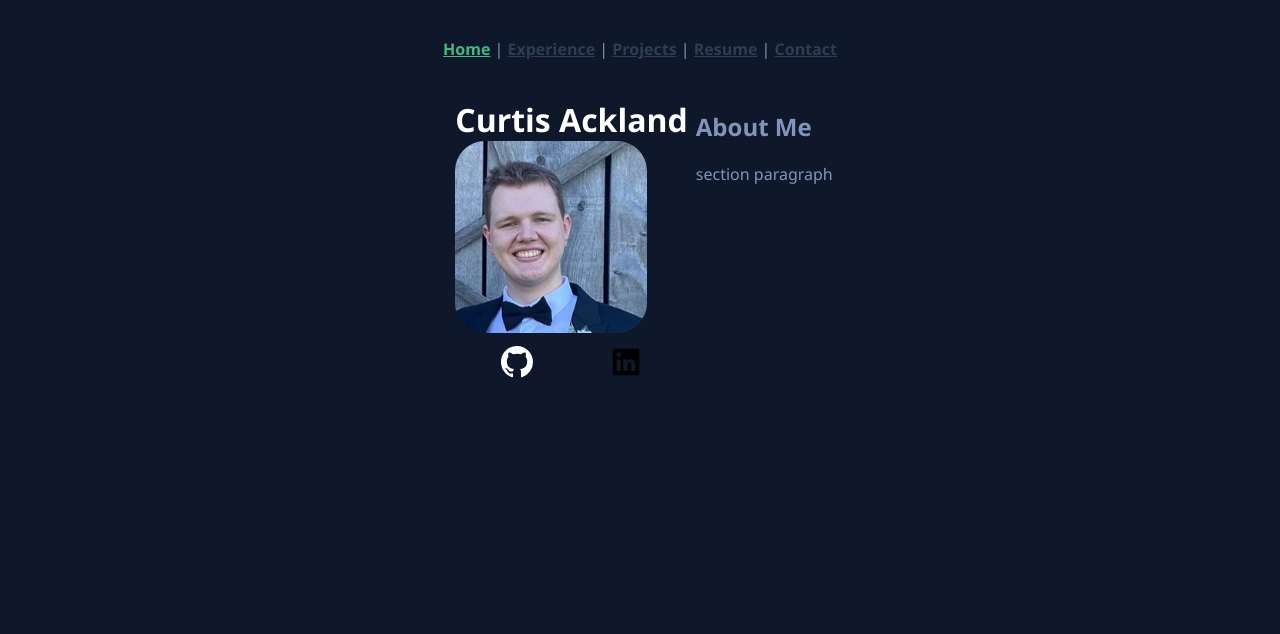
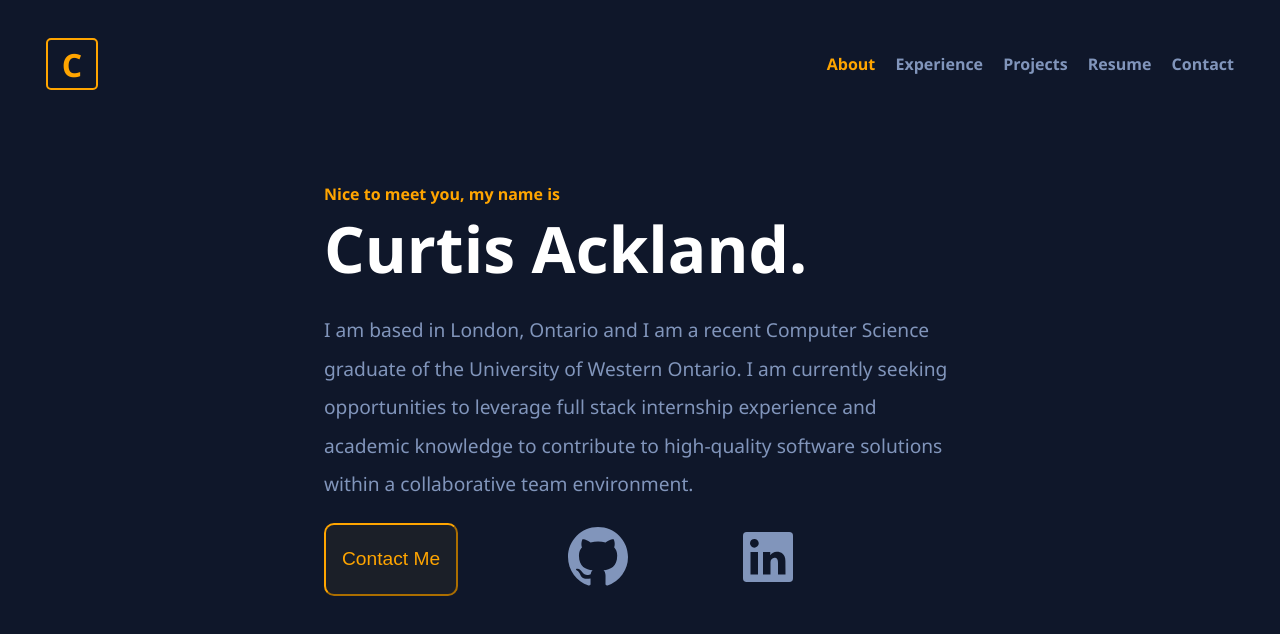
Before and after one commit to curtisackland/curtisackland.github.io, a Vue app: page / in a window 1280 px wide. Shown: the top 634 px of the page. Built offline with nearby package versions, Linux system fonts and the light colour scheme.

Commit message:
Updated home page and icon

```diff
--- a/public/index.html
+++ b/public/index.html
@@ -4,7 +4,7 @@
     <meta charset="utf-8">
     <meta http-equiv="X-UA-Compatible" content="IE=edge">
     <meta name="viewport" content="width=device-width,initial-scale=1.0">
-    <link rel="icon" href="<%= BASE_URL %>favicon.ico">
+    <link rel="icon" href="<%= BASE_URL %>website_icon.png">
     <title><%= htmlWebpackPlugin.options.title %></title>
   </head>
   <body>
--- a/src/App.vue
+++ b/src/App.vue
@@ -1,10 +1,15 @@
 <template>
   <nav>
-    <router-link to="/">Home</router-link> |
-    <router-link to="/experience">Experience</router-link> |
-    <router-link to="/projects">Projects</router-link> |
-    <router-link to="/resume">Resume</router-link> |
-    <router-link to="/contact">Contact</router-link>
+    <router-link to="/">
+      <h2>C</h2>
+    </router-link>
+    <div class="links">
+      <router-link to="/">About</router-link>&nbsp;
+      <router-link to="/experience">Experience</router-link>&nbsp;
+      <router-link to="/projects">Projects</router-link>&nbsp;
+      <router-link to="/resume">Resume</router-link>&nbsp;
+      <router-link to="/contact">Contact</router-link>
+    </div>
   </nav>
   <router-view />
 </template>
@@ -13,15 +18,39 @@
 nav {
   padding: 30px;
   text-align: center;
+  display: flex;
+  justify-content: space-between;
 
   a {
     font-weight: bold;
-    color: #2c3e50;
+    color: $baseFontColor;
+    text-decoration: none;
+    margin: 0 8px 0 8px;
 
     &.router-link-exact-active {
-      color: #42b983;
+      color: $accentColor;
     }
   }
 }
+
+.links {
+  display: flex;
+  flex-wrap: wrap;
+  align-items: center;
+}
+
+h2 {
+  color: $accentColor;
+  margin: 0;
+  font-size: 2em;
+  display: flex;
+  align-items: center;
+  text-align: center;
+  justify-content: center;
+  border: 2px solid $accentColor;
+  border-radius: 5px;
+  height: 1.5em;
+  aspect-ratio: 1 / 1;
+}
 </style>
 <script setup></script>
--- a/src/assets/css/main.scss
+++ b/src/assets/css/main.scss
@@ -1,7 +1,7 @@
 @import "variables";
 
 #app {
-  font-family: "Segoe UI", "Times New Roman", Avenir, Helvetica, Arial, sans-serif;
+  font-family: "Segoe UI", Avenir, Helvetica, Arial, sans-serif;
   -webkit-font-smoothing: antialiased;
   -moz-osx-font-smoothing: grayscale;
   color: $baseFontColor;
--- a/src/assets/css/variables.scss
+++ b/src/assets/css/variables.scss
@@ -1,3 +1,4 @@
 $backgroundColor: #0f172a;
 $baseFontColor: #8195bb;
 $h1Color: white;
+$accentColor: #FFA500;
--- a/src/views/HomeView.vue
+++ b/src/views/HomeView.vue
@@ -1,19 +1,24 @@
 <template>
   <div class="home-container">
-    <div class="profile-column">
-      <h1>Curtis Ackland</h1>
-      <img
-        alt="Profile Picture"
-        src="../assets/profile_picture.png"
-        class="profile-picture"
-      />
+    <h4 class="nice-to-meet-you">Nice to meet you, my name is</h4>
+    <h1 class="name-text">Curtis Ackland.</h1>
+    <p class="about-me">
+      I am based in London, Ontario and I am a recent Computer Science graduate
+      of the University of Western Ontario. I am currently seeking opportunities
+      to leverage full stack internship experience and academic knowledge to
+      contribute to high-quality software solutions within a collaborative team
+      environment.
+    </p>
     <div class="icons-space">
+      <button class="contact-me-button">
+        <a class="mail-to-link" href="mailto: curtisackland@rogers.com">
+          Contact Me
+        </a>
+      </button>
       <a href="https://github.com/curtisackland" target="_blank">
         <svg
           xmlns="http://www.w3.org/2000/svg"
           viewBox="0 0 16 16"
-            width="32"
-            height="32"
           class="link-icons"
         >
           <path
@@ -21,23 +26,17 @@
           ></path>
         </svg>
       </a>
-        <a href="https://github.com/curtisackland" target="_blank">
+      <a href="https://www.linkedin.com/in/curtis-ackland/" target="_blank">
         <svg
           xmlns="http://www.w3.org/2000/svg"
           viewBox="0 0 24 24"
-            width="32"
-            height="32"
+          class="link-icons"
         >
           <path
             d="M20.5 2h-17A1.5 1.5 0 002 3.5v17A1.5 1.5 0 003.5 22h17a1.5 1.5 0 001.5-1.5v-17A1.5 1.5 0 0020.5 2zM8 19H5v-9h3zM6.5 8.25A1.75 1.75 0 118.3 6.5a1.78 1.78 0 01-1.8 1.75zM19 19h-3v-4.74c0-1.42-.6-1.93-1.38-1.93A1.74 1.74 0 0013 14.19a.66.66 0 000 .14V19h-3v-9h2.9v1.3a3.11 3.11 0 012.7-1.4c1.55 0 3.36.86 3.36 3.66z"
           ></path>
         </svg>
       </a>
-      </div>
-    </div>
-    <div>
-      <h2>About Me</h2>
-      section paragraph
     </div>
   </div>
 </template>
@@ -48,31 +47,54 @@ export default {
 };
 </script>
 
-<style lang="scss">
+<style scoped lang="scss">
 .home-container {
-  display: flex;
-  flex-wrap: wrap;
+  white-space: normal;
   justify-content: center;
-}
-
-.profile-column {
-  margin: 8px;
-}
-
-.profile-picture {
-  width: 12em;
-  height: auto;
-  border-radius: 30px;
+  padding: 5% 25% 0 25%;
 }
 
 .icons-space {
   display: flex;
   flex-wrap: wrap;
-  justify-content: space-around;
-  padding: 8px;
+  width: 75%;
+  justify-content: space-between;
+  height: 60px;
 }
 
 .link-icons {
-  fill: white;
+  fill: $baseFontColor;
+  height: 60px;
+  width: auto;
+  padding: 4px 0 4px 0;
+}
+
+.about-me {
+  font-size: 1.2em;
+  line-height: 200%;
+}
+
+.contact-me-button {
+  background-color: rgba(255, 165, 0, 0.05);
+  border-color: $accentColor;
+  color: $accentColor;
+  border-radius: 10px;
+  font-size: 1.2em;
+  padding: 16px;
+}
+
+.mail-to-link {
+  text-decoration: none;
+  color: $accentColor;
+}
+
+.nice-to-meet-you {
+  color: $accentColor;
+  margin: 0;
+}
+
+.name-text {
+  font-size: 4em;
+  white-space: normal;
 }
 </style>
--- a/vue.config.js
+++ b/vue.config.js
@@ -1,4 +1,11 @@
 const { defineConfig } = require("@vue/cli-service");
 module.exports = defineConfig({
   transpileDependencies: true,
+  css: {
+    loaderOptions: {
+      scss: {
+        additionalData: `@import "~@/assets/css/variables.scss";`,
+      },
+    },
+  },
 });
```
Also changed, not shown: public/website_icon.png (added), src/assets/website_icon.png (added). Lines whose indentation alone changed are shown as unchanged.
